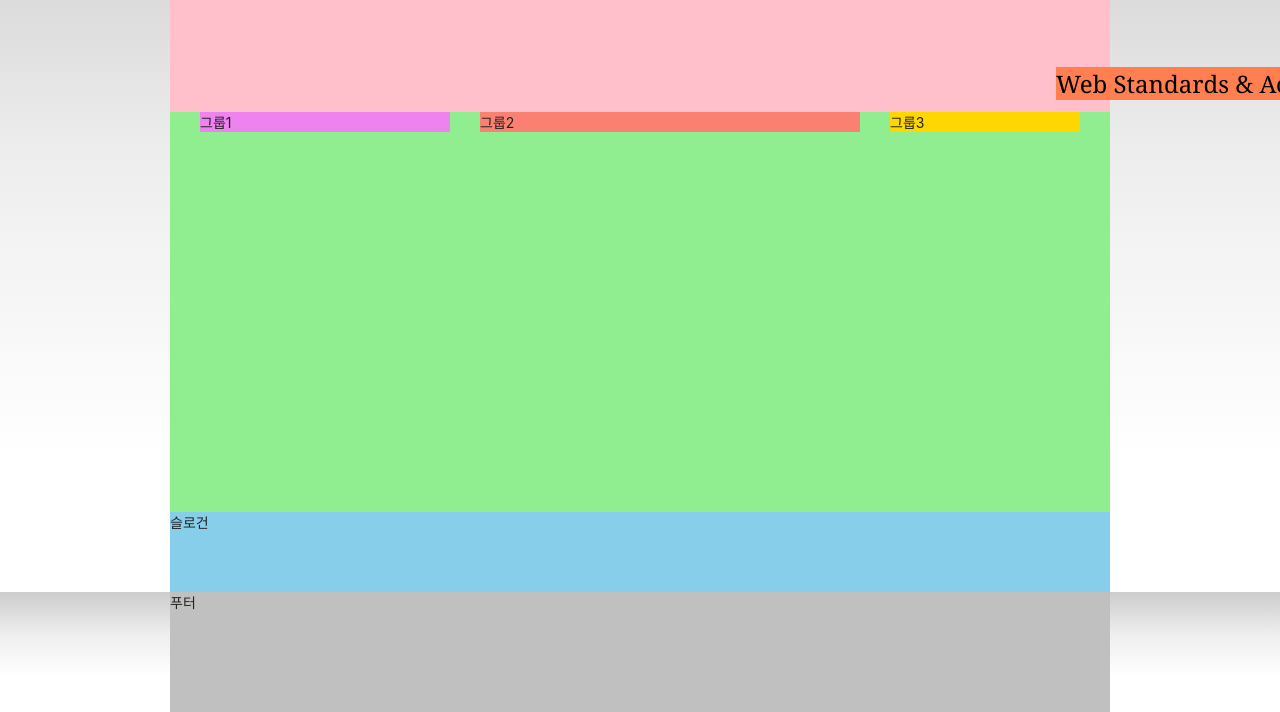
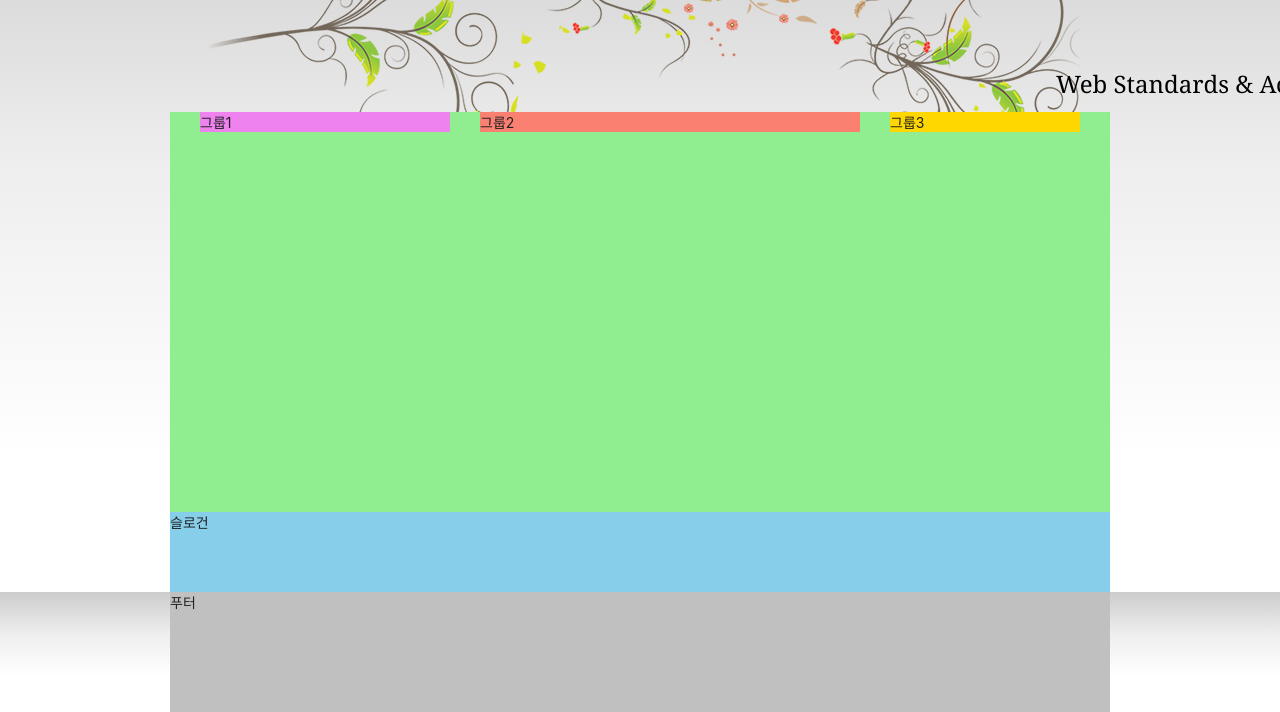
Before and after one commit to tkdkfkgk/HTML5, a plain HTML site: page index.html in a window 1280 px wide. Shown: the part 135-847 px from the top of the page. Drawn offline with Linux system fonts and the light colour scheme; a web font is replaced by a local one.

Commit message:
body 영역에 배경이미지 재설정

```diff
--- a/styles/style.css
+++ b/styles/style.css
@@ -31,14 +31,18 @@ a {
 /* 본문 스타일 */
 body {
   /* em, rem 단위를 사용해보기 */
+  color: #212121;
   font-size: 1.4rem;
-  color: #212121;
-  background: #ccc
-    linear-gradient(to bottom, #ccc 0%, #eee 35%, #fff 70%, #fff 100%);
   font-family: "Pretendard Variable", Pretendard, -apple-system,
     BlinkMacSystemFont, system-ui, Roboto, "Helvetica Neue", "Segoe UI",
     "Apple SD Gothic Neo", "Noto Sans KR", "Malgun Gothic", "Apple Color Emoji",
     "Segoe UI Emoji", "Segoe UI Symbol", sans-serif;
+    /* background-color: #ccc;
+    background-image: url(./images/bg_flower.png), linear-gradient(to bottom, #ccc 0%, #eee 35%, #fff 70%, #fff 100%);
+    background-repeat: no-repeat, repeat;
+    background-position: 50% 0, 0 0; */
+
+    background: url(./images/bg_flower.png) no-repeat 50% 0, #ccc linear-gradient(to bottom, #ccc 0%, #eee 35%, #fff 70%, #fff 100%) repeat 0 0;
 }
 
 /* 레이아웃 */
@@ -227,14 +231,12 @@ body {
 }
 
 .visual{
-  background: pink;
   height: 120px;
   position: relative;
 }
 
 .visual-text{
   font-family: Georgia, 'Times New Roman', Times, serif;
-  background-color: coral;
   animation-name: moveEffect;
   animation-duration: 2000ms;
   animation-timing-function: ease-in-out;
```
